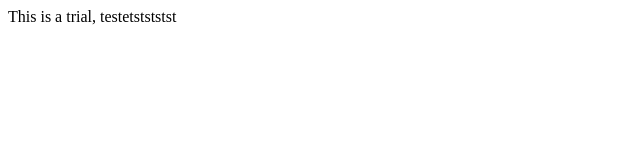
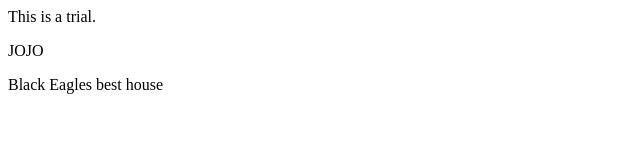
Before and after one commit to Lord-Asriel/GenericCode, a plain HTML site: page index.html in a window 1280 px wide. Shown: the whole page, without its empty margins (0-640 px from the left). Drawn offline with Linux system fonts and the light colour scheme.

Commit message:
Add jojo text
This is a jojo+ BLACK EAGLES cross over

```diff
--- a/index.html
+++ b/index.html
@@ -2,6 +2,8 @@
 <head>
 </head>
 <body>
-<p> This is a trial, testetstststst </p>
+<p> This is a trial. </p>
+<p> JOJO </p>
+<p> Black Eagles best house </p>
 </body>
 </html>
```
